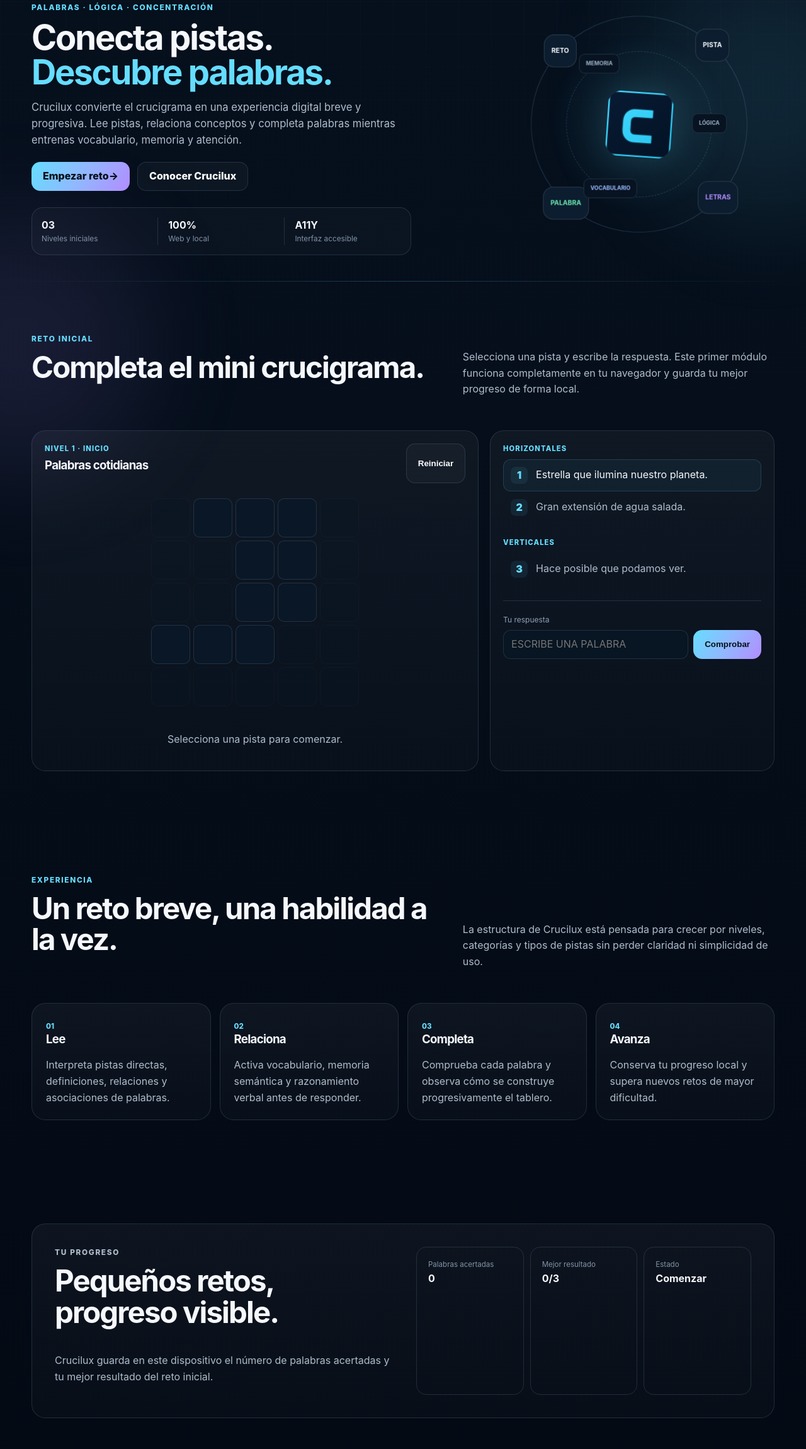
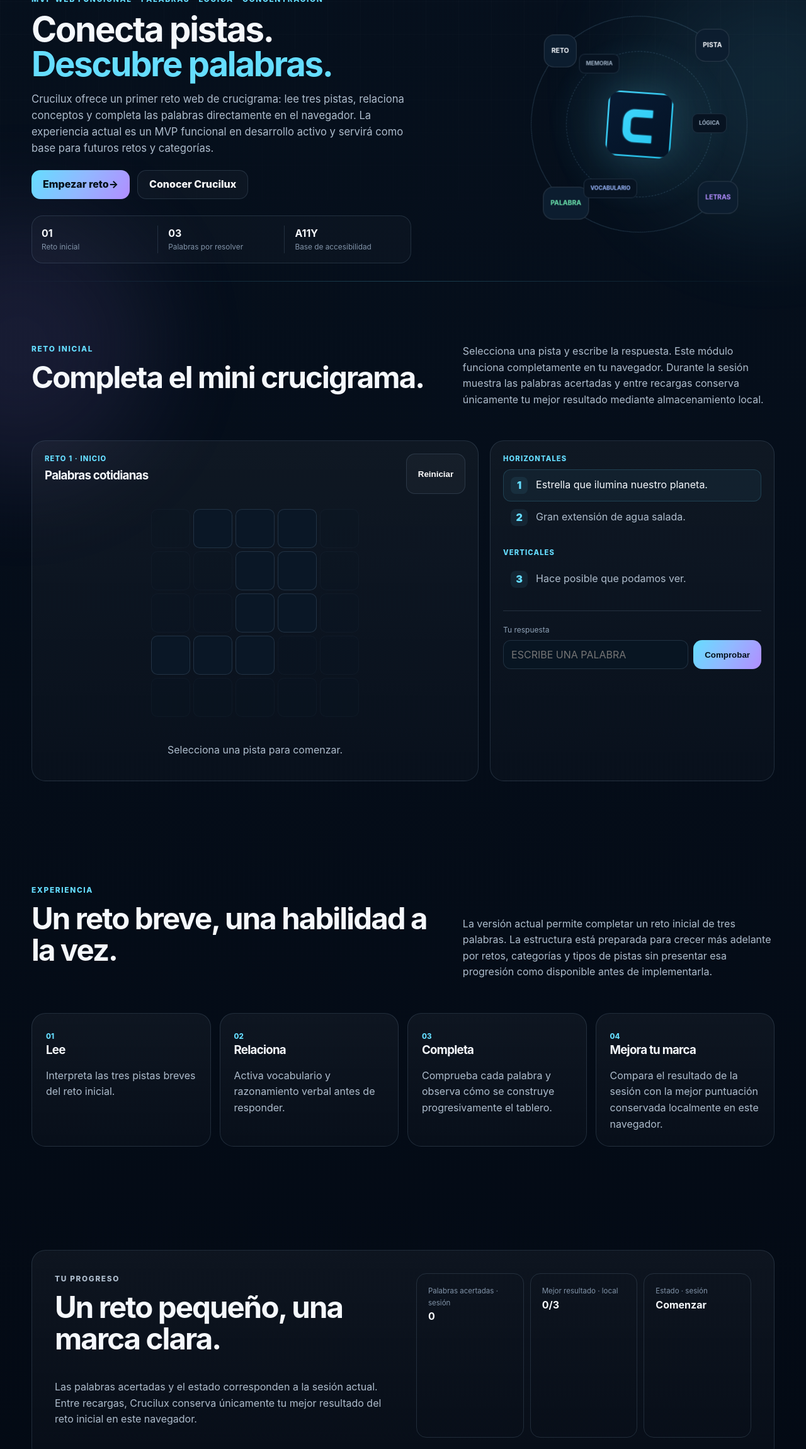
Before and after one commit to neuronova-apps/crucilux-app, a plain HTML site: page index.html in a window 1280 px wide. Shown: the part 102-2402 px from the top of the page at 63% size. Drawn offline with Linux system fonts and the light colour scheme.

Commit message:
Alinear estado y promesas públicas de Crucilux

```diff
--- a/index.html
+++ b/index.html
@@ -3,7 +3,7 @@
 <head>
   <meta charset="utf-8">
   <meta name="viewport" content="width=device-width, initial-scale=1">
-  <meta name="description" content="Crucilux es una aplicación de crucigramas y retos de vocabulario para ejercitar memoria, atención y razonamiento verbal.">
+  <meta name="description" content="Crucilux es un MVP web de retos de palabras con un mini crucigrama funcional de tres palabras para practicar vocabulario y razonamiento verbal.">
   <meta name="robots" content="index, follow, max-snippet:-1, max-image-preview:large, max-video-preview:-1">
   <meta name="application-name" content="Crucilux">
   <meta name="theme-color" content="#06101d">
@@ -12,7 +12,7 @@
   <meta property="og:locale" content="es_PE">
   <meta property="og:site_name" content="Neuronova Apps">
   <meta property="og:title" content="Crucilux | Crucigramas y retos de palabras">
-  <meta property="og:description" content="Resuelve crucigramas, amplía tu vocabulario y ejercita tu mente con retos breves y progresivos.">
+  <meta property="og:description" content="Prueba un mini crucigrama funcional de tres palabras y ejercita vocabulario, asociación de conceptos y razonamiento verbal.">
   <meta property="og:url" content="https://neuronova-apps.github.io/crucilux-app/">
   <meta property="og:image" content="https://neuronova-apps.github.io/crucilux-app/favicon.svg">
   <meta property="og:image:type" content="image/svg+xml">
@@ -22,7 +22,7 @@
   <link rel="canonical" href="https://neuronova-apps.github.io/crucilux-app/">
   <meta name="twitter:card" content="summary">
   <meta name="twitter:title" content="Crucilux | Crucigramas y retos de palabras">
-  <meta name="twitter:description" content="Crucigramas y retos de vocabulario para ejercitar memoria, atención y razonamiento verbal.">
+  <meta name="twitter:description" content="Un reto inicial de tres palabras para practicar vocabulario y razonamiento verbal directamente en el navegador.">
   <meta name="twitter:image" content="https://neuronova-apps.github.io/crucilux-app/favicon.svg">
   <meta name="twitter:image:alt" content="Símbolo de Crucilux">
   <title>Crucilux | Crucigramas y retos de palabras</title>
@@ -57,17 +57,17 @@
     <section id="inicio" class="hero">
       <div class="container hero-grid">
         <div class="hero-copy reveal">
-          <p class="eyebrow"><span class="pulse-dot" aria-hidden="true"></span> Palabras · lógica · concentración</p>
+          <p class="eyebrow"><span class="pulse-dot" aria-hidden="true"></span> MVP web funcional · Palabras · lógica · concentración</p>
           <h1>Conecta pistas. <span>Descubre palabras.</span></h1>
-          <p class="lead">Crucilux convierte el crucigrama en una experiencia digital breve y progresiva. Lee pistas, relaciona conceptos y completa palabras mientras entrenas vocabulario, memoria y atención.</p>
+          <p class="lead">Crucilux ofrece un primer reto web de crucigrama: lee tres pistas, relaciona conceptos y completa las palabras directamente en el navegador. La experiencia actual es un MVP funcional en desarrollo activo y servirá como base para futuros retos y categorías.</p>
           <div class="hero-actions">
             <a class="button primary" href="#jugar">Empezar reto <span aria-hidden="true">→</span></a>
             <a class="button ghost" href="#como-funciona">Conocer Crucilux</a>
           </div>
-          <div class="hero-metrics" aria-label="Características principales">
-            <div><strong>03</strong><span>Niveles iniciales</span></div>
-            <div><strong>100%</strong><span>Web y local</span></div>
-            <div><strong>A11Y</strong><span>Interfaz accesible</span></div>
+          <div class="hero-metrics" aria-label="Características actuales">
+            <div><strong>01</strong><span>Reto inicial</span></div>
+            <div><strong>03</strong><span>Palabras por resolver</span></div>
+            <div><strong>A11Y</strong><span>Base de accesibilidad</span></div>
           </div>
         </div>
 
@@ -99,13 +99,13 @@
       <div class="container">
         <div class="section-heading reveal">
           <div><p class="eyebrow">Reto inicial</p><h2>Completa el mini crucigrama.</h2></div>
-          <p>Selecciona una pista y escribe la respuesta. Este primer módulo funciona completamente en tu navegador y guarda tu mejor progreso de forma local.</p>
+          <p>Selecciona una pista y escribe la respuesta. Este módulo funciona completamente en tu navegador. Durante la sesión muestra las palabras acertadas y entre recargas conserva únicamente tu mejor resultado mediante almacenamiento local.</p>
         </div>
 
         <div class="game-layout reveal">
           <section class="game-board-panel" aria-labelledby="game-title">
             <div class="game-toolbar">
-              <div><p class="game-kicker">Nivel 1 · Inicio</p><h3 id="game-title">Palabras cotidianas</h3></div>
+              <div><p class="game-kicker">Reto 1 · Inicio</p><h3 id="game-title">Palabras cotidianas</h3></div>
               <button id="resetGame" class="button ghost" type="button">Reiniciar</button>
             </div>
 
@@ -136,24 +136,24 @@
       <div class="container">
         <div class="section-heading reveal">
           <div><p class="eyebrow">Experiencia</p><h2>Un reto breve, una habilidad a la vez.</h2></div>
-          <p>La estructura de Crucilux está pensada para crecer por niveles, categorías y tipos de pistas sin perder claridad ni simplicidad de uso.</p>
+          <p>La versión actual permite completar un reto inicial de tres palabras. La estructura está preparada para crecer más adelante por retos, categorías y tipos de pistas sin presentar esa progresión como disponible antes de implementarla.</p>
         </div>
         <div class="method-grid">
-          <article class="method-card reveal"><span>01</span><h3>Lee</h3><p>Interpreta pistas directas, definiciones, relaciones y asociaciones de palabras.</p></article>
-          <article class="method-card reveal"><span>02</span><h3>Relaciona</h3><p>Activa vocabulario, memoria semántica y razonamiento verbal antes de responder.</p></article>
+          <article class="method-card reveal"><span>01</span><h3>Lee</h3><p>Interpreta las tres pistas breves del reto inicial.</p></article>
+          <article class="method-card reveal"><span>02</span><h3>Relaciona</h3><p>Activa vocabulario y razonamiento verbal antes de responder.</p></article>
           <article class="method-card reveal"><span>03</span><h3>Completa</h3><p>Comprueba cada palabra y observa cómo se construye progresivamente el tablero.</p></article>
-          <article class="method-card reveal"><span>04</span><h3>Avanza</h3><p>Conserva tu progreso local y supera nuevos retos de mayor dificultad.</p></article>
+          <article class="method-card reveal"><span>04</span><h3>Mejora tu marca</h3><p>Compara el resultado de la sesión con la mejor puntuación conservada localmente en este navegador.</p></article>
         </div>
       </div>
     </section>
 
     <section id="progreso" class="section progress-section">
       <div class="container progress-panel reveal">
-        <div><p class="eyebrow">Tu progreso</p><h2>Pequeños retos, progreso visible.</h2><p>Crucilux guarda en este dispositivo el número de palabras acertadas y tu mejor resultado del reto inicial.</p></div>
+        <div><p class="eyebrow">Tu progreso</p><h2>Un reto pequeño, una marca clara.</h2><p>Las palabras acertadas y el estado corresponden a la sesión actual. Entre recargas, Crucilux conserva únicamente tu mejor resultado del reto inicial en este navegador.</p></div>
         <div class="progress-stats">
-          <article><span>Palabras acertadas</span><strong id="solvedCount">0</strong></article>
-          <article><span>Mejor resultado</span><strong id="bestScore">0/3</strong></article>
-          <article><span>Estado</span><strong id="progressState">Comenzar</strong></article>
+          <article><span>Palabras acertadas · sesión</span><strong id="solvedCount">0</strong></article>
+          <article><span>Mejor resultado · local</span><strong id="bestScore">0/3</strong></article>
+          <article><span>Estado · sesión</span><strong id="progressState">Comenzar</strong></article>
         </div>
       </div>
     </section>
@@ -161,11 +161,11 @@
 
   <footer class="site-footer">
     <div class="container footer-grid">
-      <div><a class="brand" href="#inicio"><span class="brand-symbol" aria-hidden="true">CR</span><span class="brand-copy"><strong>Crucilux</strong><span>Neuronova Apps</span></span></a><p>Crucigramas y retos de palabras para ejercitar vocabulario, memoria, atención y razonamiento verbal.</p></div>
+      <div><a class="brand" href="#inicio"><span class="brand-symbol" aria-hidden="true">CR</span><span class="brand-copy"><strong>Crucilux</strong><span>Neuronova Apps</span></span></a><p>Primer reto web de palabras de Crucilux: tres pistas para practicar vocabulario y razonamiento verbal.</p></div>
       <div class="footer-column"><h2>Explorar</h2><a href="#jugar">Jugar</a><a href="#como-funciona">Cómo funciona</a><a href="#progreso">Progreso</a></div>
       <div class="footer-column"><h2>Información</h2><a href="privacy.html">Privacidad</a><a href="https://github.com/neuronova-apps/crucilux-app">GitHub</a><a href="https://neuronova-apps.github.io/">Neuronova Apps</a></div>
     </div>
-    <div class="container footer-bottom"><p>© <span id="year"></span> Crucilux · Neuronova Apps.</p><p>Palabras · lógica · concentración</p></div>
+    <div class="container footer-bottom"><p>© <span id="year"></span> Crucilux · Neuronova Apps.</p><p>MVP web funcional · Palabras · lógica · concentración</p></div>
   </footer>
 </body>
 </html>
```
